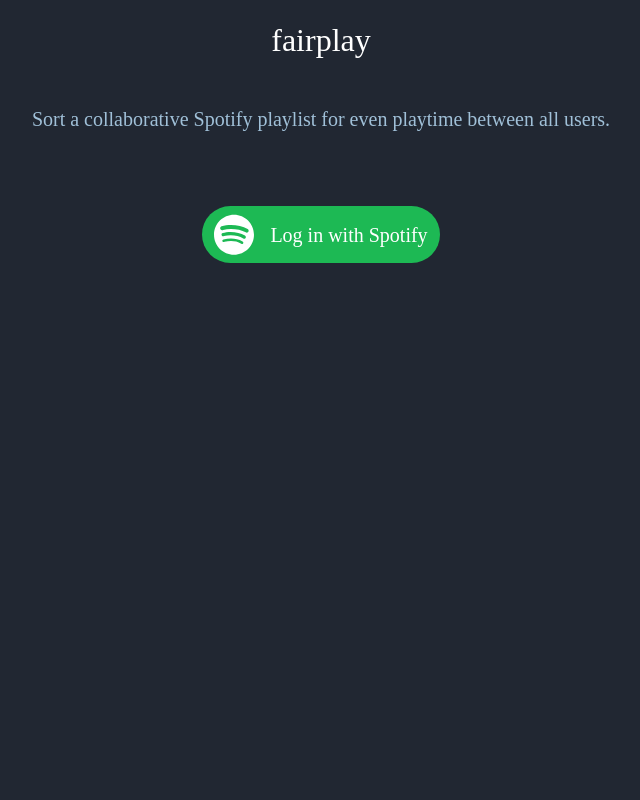
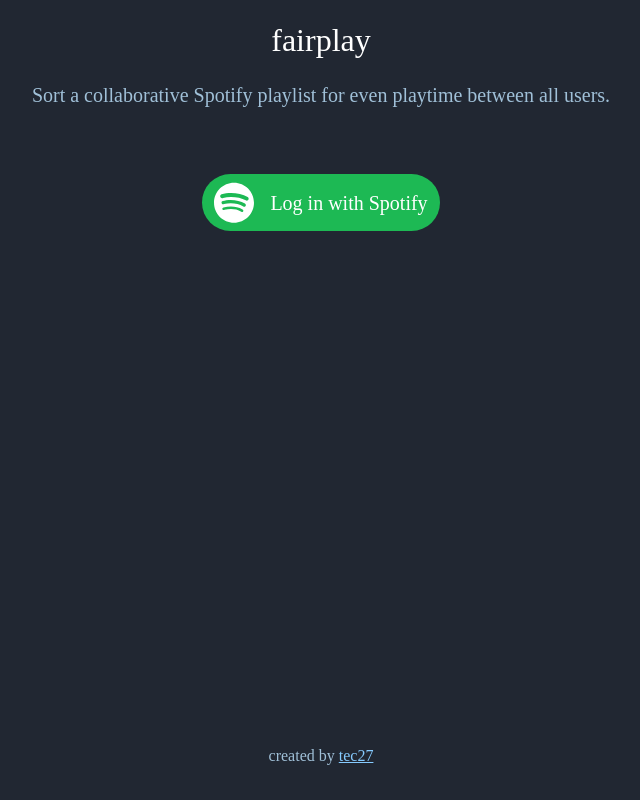
Before and after one commit to tec27/fairplay, a React (Vite) app: page / in a window 1280 px wide. Shown: the whole page, without its empty margins (319-959 px from the left). Built offline with nearby package versions, Linux system fonts and the light colour scheme; no server answers.

Commit message:
Adjust styling to not use a flex column on the root which made everything very weird, add footer.

```diff
--- a/src/App.tsx
+++ b/src/App.tsx
@@ -66,6 +66,8 @@
           html,
           body,
           #root {
+            width: 100%;
+            height: 100%;
             padding: 0;
             margin: 0;
             background: #212732;
@@ -73,14 +75,24 @@
           }
 
           #root {
-            padding: 16px 0;
-            margin: 0 auto;
-            max-width: 960px;
-            overflow-x: hidden;
-
             --spotify-green: rgb(29, 185, 84);
             --color-error: #ff616e;
             --text-secondary: #a0c0d8;
+          }
+
+          a,
+          a:visited {
+            color: #86cbff;
+            text-decoration: underline;
+          }
+
+          a:hover {
+            color: oklch(from #86cbff calc(l * 1.05) c h);
+            text-decoration: dotted underline;
+          }
+
+          a:active {
+            color: oklch(from #86cbff calc(l * 1.1) c h);
           }
         `}
       />
@@ -89,31 +101,58 @@
         <div
           css={css`
             position: relative;
-            display: flex;
-            flex-direction: column;
-            align-items: center;
-            gap: 40px;
+            min-height: 100%;
+            max-width: 960px;
+            margin: 0 auto;
+            padding: 16px 0;
+
+            display: grid;
+            grid-template-rows: auto 1fr auto;
+            grid-template-columns: 100%;
           `}>
+          <header>
             <div
               css={css`
                 font-size: 32px;
                 font-weight: 500;
+                text-align: center;
               `}>
               fairplay
             </div>
             <div
               css={css`
+                padding: 16px 16px;
                 color: var(--text-secondary);
                 font-size: 20px;
                 text-align: center;
-              padding: 0 16px;
               `}>
               Sort a collaborative Spotify playlist for even playtime between all users.
             </div>
+          </header>
           <AppContent />
+          <AuthorFooter />
         </div>
       </SpotifyAuthProvider>
     </>
+  )
+}
+
+function AuthorFooter() {
+  return (
+    <footer
+      css={css`
+        padding: 16px;
+        text-align: center;
+        color: var(--text-secondary);
+        font-size: 16px;
+      `}>
+      <div>
+        created by{' '}
+        <a href='https://bsky.app/profile/tec27.com' target='_blank' rel='noopener'>
+          tec27
+        </a>
+      </div>
+    </footer>
   )
 }
 
@@ -121,8 +160,10 @@
   const authToken = useSpotifyAuthToken()
   return authToken ? (
     <SpotifyCurrentUserProvider>
+      <div>
         <SpotifyUserView />
         <MainForm />
+      </div>
     </SpotifyCurrentUserProvider>
   ) : (
     <AuthFlow />
@@ -133,7 +174,6 @@
   const spotifyUser = useCurrentUser()
   const spotifyAuth = useSpotifyAuthToken()
   const [isPlaylistDialogOpen, setIsPlaylistDialogOpen] = useState(false)
-  console.log(`userId: ${spotifyUser?.id}`)
   const [playlistId, setPlaylistId] = useLocalStorageState<string | undefined>(
     `fairplay.${spotifyUser?.id ?? ''}:playlist`,
     undefined,
@@ -194,6 +234,9 @@
           ${BUTTON_RESET};
           min-width: 240px;
           max-width: min(480px, 100%);
+          margin: 32px auto 40px;
+
+          display: block;
 
           background: #292e3a;
           border: 1px solid rgba(255, 255, 255, 0.12);
@@ -218,6 +261,7 @@
           css={css`
             color: var(--color-error);
             font-size: 20px;
+            text-align: center;
           `}>
           Error: {error.message}
         </div>
@@ -333,25 +377,33 @@
   }, [spotifyAuth, playlistId, sortMode])
 
   return (
-    <>
+    <div
+      css={css`
+        text-align: center;
+      `}>
       <fieldset
         css={css`
-          margin: 0;
+          width: 320px;
+          margin: 0 auto;
           padding: 0 16px;
 
+          display: block;
+
           border: none;
+          text-align: left;
         `}>
         <legend
           css={css`
             margin: 0 0 8px;
             padding: 0;
             font-size: 16px;
+            text-align: left;
           `}>
           Sort mode:
         </legend>
         <div
           css={css`
-            width: 320px;
+            width: 100%;
 
             display: flex;
             align-items: stretch;
@@ -378,23 +430,29 @@
 
       <div
         css={css`
-          max-width: 480px;
-          margin-top: -24px;
+          margin: 16px 0 40px;
+
+          display: inline-block;
 
           color: var(--text-secondary);
         `}>
         {sortMode === PlaylistSortMode.Continuous ? (
           <>
-            The playlist will be sorted as songs are added to it, from the current playback point.
+            <p>Sort the selected playlist during playback, from the current playback point.</p>
+            <p>
               Make sure this Spotify account is the one playing the playlist, and that shuffle is
               disabled.
+            </p>
           </>
         ) : (
-          <>The selected playlist will be sorted once in its entirety.</>
+          <>Sort the selected playlist once in its entirety.</>
         )}
       </div>
 
-      <div>
+      <div
+        css={css`
+          margin-bottom: 24px;
+        `}>
         <button
           css={css`
             ${BUTTON_RESET};
@@ -467,6 +525,7 @@
           css={css`
             color: var(--color-error);
             font-size: 20px;
+            padding-bottom: 16px;
           `}>
           Error: {error.message}
         </div>
@@ -480,7 +539,7 @@
         </span>
         {sortStatus}
       </div>
-    </>
+    </div>
   )
 }
 
--- a/src/AuthFlow.tsx
+++ b/src/AuthFlow.tsx
@@ -9,7 +9,11 @@
   return (
     <div
       css={css`
-        padding-top: 24px;
+        padding-top: 40px;
+
+        display: flex;
+        flex-direction: column;
+        align-items: center;
       `}>
       <HandleAuthCallback />
       <LogInButton />
--- a/src/Spotify.tsx
+++ b/src/Spotify.tsx
@@ -94,7 +94,7 @@
     <div
       css={css`
         position: absolute;
-        top: 0;
+        top: 16px;
         right: 16px;
       `}>
       {currentUser ? (
--- a/src/colors.ts
+++ /dev/null
@@ -1 +0,0 @@
-export const SPOTIFY_GREEN = '#1DB954'
```
Also changed, not shown: 1 other file (tests, documents, lock files or other folders). Lines whose indentation alone changed are shown as unchanged.
